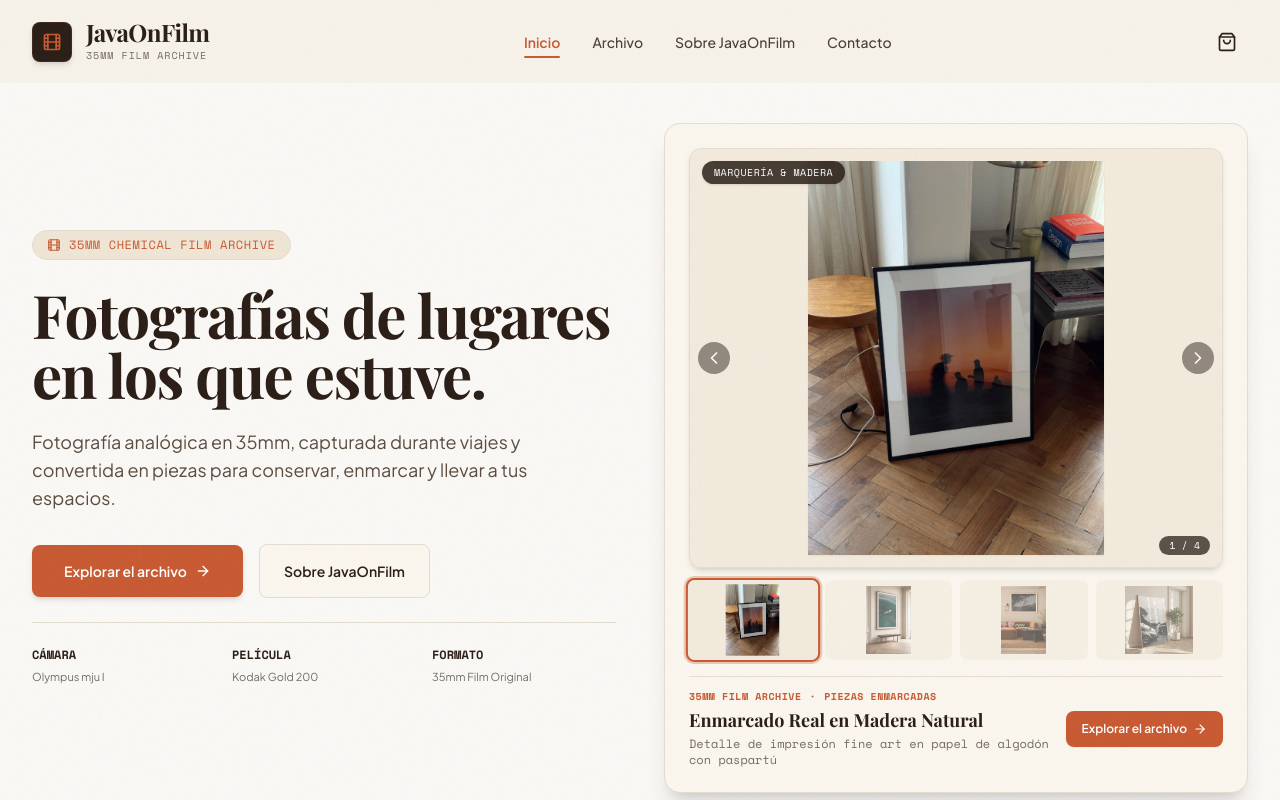
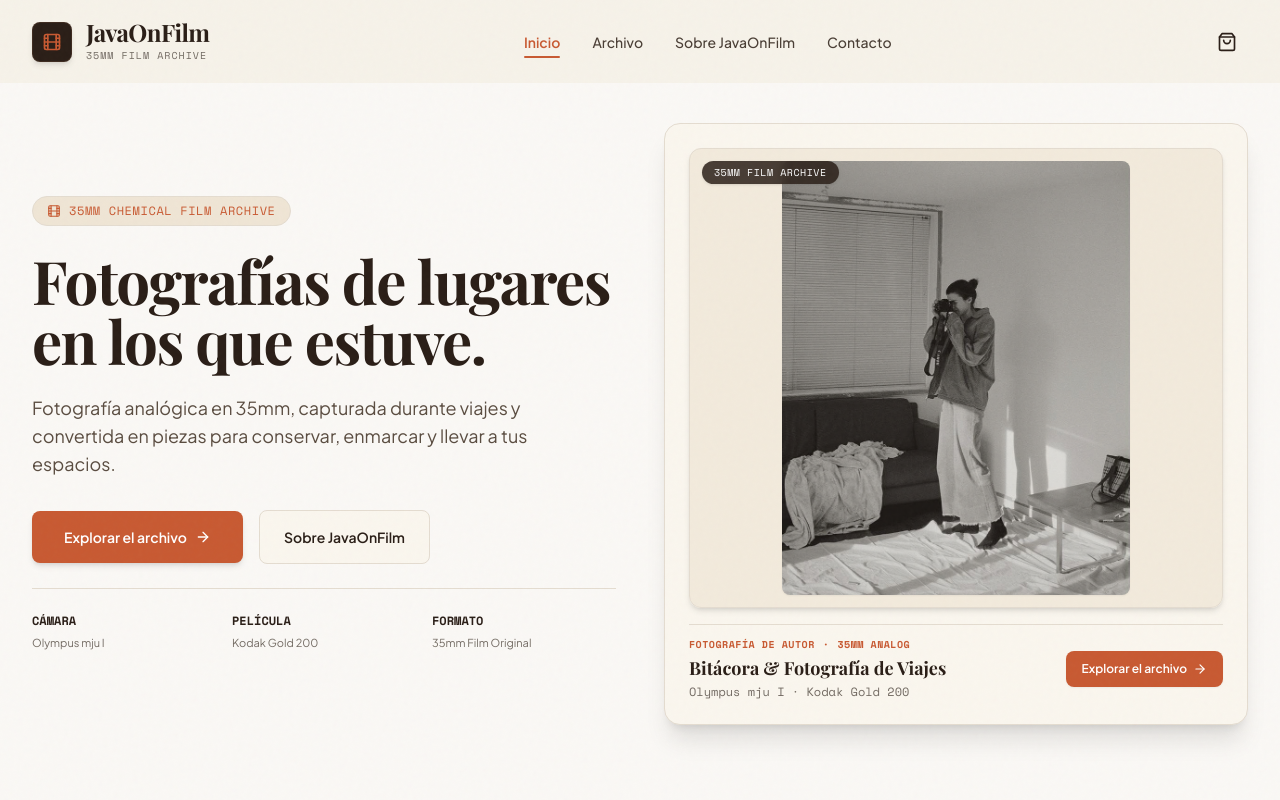
Before and after one commit to javigutierrezra/javaonfilm-web, a React (Vite) app: page / in a window 1280 px wide. Shown: the top 800 px of the page. Built offline with nearby package versions, Linux system fonts and the light colour scheme; a web font is replaced by a local one.

Commit message:
feat: actualizar imagen principal del Hero a la foto en blanco y negro del fotógrafo

```diff
--- a/src/pages/Home.jsx
+++ b/src/pages/Home.jsx
@@ -1,51 +1,11 @@
-import React, { useState } from 'react';
+import React from 'react';
 import { Link, useNavigate } from 'react-router-dom';
 import { PRODUCTS } from '../data/products';
 import ProductCard from '../components/ProductCard';
-import { ArrowRight, Compass, Film, ChevronLeft, ChevronRight } from 'lucide-react';
-
-const HERO_SLIDES = [
-  {
-    image: '/images/hero-framed-print.jpg',
-    badge: 'MARQUERÍA & MADERA',
-    title: 'Enmarcado Real en Madera Natural',
-    subtitle: 'Detalle de impresión fine art en papel de algodón con paspartú'
-  },
-  {
-    image: '/images/hero-room-surf.jpg',
-    badge: 'ESCALA EN ESPACIO',
-    title: 'Cuadro Gran Formato en Galería',
-    subtitle: 'Fotografía Análoga Ocean Surf 35mm en muro principal'
-  },
-  {
-    image: '/images/hero-room-couch.jpg',
-    badge: 'ESCALA EN LIVING',
-    title: 'Harmonía Fine Art en Espacios',
-    subtitle: 'Enmarcado horizontal fine art sobre sofás y salas de estar'
-  },
-  {
-    image: '/images/hero-room-porsche.jpg',
-    badge: 'GRAN FORMATO APOYADO',
-    title: 'Formato XL Classic B&W',
-    subtitle: 'Fotografía análoga enmarcada apoyada sobre piso de madera'
-  }
-];
+import { ArrowRight, Compass, Film } from 'lucide-react';
 
 export default function Home({ onOpenZoom }) {
   const navigate = useNavigate();
-  const [currentSlideIndex, setCurrentSlideIndex] = useState(0);
-  const featuredProducts = PRODUCTS.slice(0, 4);
-  const activeSlide = HERO_SLIDES[currentSlideIndex];
-
-  const handleNextSlide = (e) => {
-    e.stopPropagation();
-    setCurrentSlideIndex((prev) => (prev + 1) % HERO_SLIDES.length);
-  };
-
-  const handlePrevSlide = (e) => {
-    e.stopPropagation();
-    setCurrentSlideIndex((prev) => (prev - 1 + HERO_SLIDES.length) % HERO_SLIDES.length);
-  };
 
   return (
     <div className="space-y-20 pb-20">
@@ -105,82 +65,43 @@ export default function Home({ onOpenZoom }) {
 
             </div>
 
-            {/* Hero Featured Travel Prints Carousel Showcase */}
+            {/* Hero Featured Photographer Image Card */}
             <div className="lg:col-span-6 relative">
               <div className="relative mx-auto max-w-md lg:max-w-none">
 
                 {/* Archival Folder Card Showcase */}
-                <div
-                  className="bg-[#FAF6EE] p-4 sm:p-6 rounded-2xl shadow-xl border border-[#E4DCD0] group relative"
-                >
+                <div className="bg-[#FAF6EE] p-4 sm:p-6 rounded-2xl shadow-xl border border-[#E4DCD0] group relative">
+
                   {/* Main Image Viewport */}
                   <div
-                    className="relative overflow-hidden rounded-xl h-[360px] sm:h-[420px] bg-[#EFE5D5]/70 border border-[#E4DCD0] shadow-md cursor-pointer group/img flex items-center justify-center p-3"
+                    className="relative overflow-hidden rounded-xl h-[400px] sm:h-[460px] bg-[#EFE5D5]/70 border border-[#E4DCD0] shadow-md cursor-pointer group/img flex items-center justify-center p-3"
                     onClick={() => navigate('/prints')}
                   >
                     <img
-                      src={activeSlide.image}
-                      alt={activeSlide.title}
-                      className="max-w-full max-h-full object-contain group-hover/img:scale-105 transition-transform duration-700 shadow-sm"
+                      src="/images/hero-photographer.jpg"
+                      alt="Fotografía analógica 35mm JavaOnFilm"
+                      className="max-w-full max-h-full object-contain group-hover/img:scale-105 transition-transform duration-700 shadow-sm rounded-lg"
                     />
 
                     {/* Badge */}
                     <div className="absolute top-3 left-3 bg-[#2A1E17]/85 backdrop-blur-sm text-white px-3 py-1 rounded-full text-[10px] font-mono tracking-wider shadow">
-                      {activeSlide.badge}
+                      35MM FILM ARCHIVE
                     </div>
-
-                    {/* Carousel Navigation Arrows */}
-                    <button
-                      onClick={handlePrevSlide}
-                      className="absolute left-2 top-1/2 -translate-y-1/2 w-8 h-8 rounded-full bg-[#2A1E17]/60 hover:bg-[#2A1E17] text-white flex items-center justify-center backdrop-blur-sm transition opacity-80 hover:opacity-100 z-10"
-                      title="Ver foto anterior"
-                    >
-                      <ChevronLeft className="w-5 h-5" />
-                    </button>
-                    <button
-                      onClick={handleNextSlide}
-                      className="absolute right-2 top-1/2 -translate-y-1/2 w-8 h-8 rounded-full bg-[#2A1E17]/60 hover:bg-[#2A1E17] text-white flex items-center justify-center backdrop-blur-sm transition opacity-80 hover:opacity-100 z-10"
-                      title="Ver siguiente foto"
-                    >
-                      <ChevronRight className="w-5 h-5" />
-                    </button>
-
-                    {/* Slide Counter Indicator */}
-                    <div className="absolute bottom-3 right-3 bg-[#2A1E17]/75 backdrop-blur-sm text-white px-2.5 py-0.5 rounded-full text-[10px] font-mono">
-                      {currentSlideIndex + 1} / {HERO_SLIDES.length}
-                    </div>
-                  </div>
-
-                  {/* Thumbnails Row */}
-                  <div className="grid grid-cols-4 gap-2 mt-3">
-                    {HERO_SLIDES.map((slide, idx) => (
-                      <button
-                        key={idx}
-                        onClick={() => setCurrentSlideIndex(idx)}
-                        className={`relative rounded-lg overflow-hidden h-20 bg-[#EFE5D5]/70 border-2 transition-all p-1 flex items-center justify-center ${
-                          currentSlideIndex === idx
-                            ? 'border-[#C85A32] ring-2 ring-[#C85A32]/30 scale-105'
-                            : 'border-transparent opacity-60 hover:opacity-100'
-                        }`}
-                      >
-                        <img src={slide.image} alt={slide.title} className="max-w-full max-h-full object-contain" />
-                      </button>
-                    ))}
                   </div>
 
                   {/* Metadata & CTA */}
                   <div className="mt-4 pt-3 border-t border-[#E4DCD0] flex flex-col sm:flex-row sm:items-center justify-between gap-3">
                     <div>
                       <div className="flex items-center gap-2 text-[10px] font-mono text-[#C85A32] font-bold uppercase tracking-wider">
-                        <span>35MM FILM ARCHIVE</span>
+                        <span>FOTOGRAFÍA DE AUTOR</span>
                         <span>·</span>
-                        <span>PIEZAS ENMARCADAS</span>
+                        <span>35MM ANALOG</span>
                       </div>
                       <h3 className="font-serif font-bold text-base sm:text-lg text-[#2A1E17] mt-0.5">
-                        {activeSlide.title}
+                        Bitácora & Fotografía de Viajes
                       </h3>
                       <p className="text-xs font-mono text-[#736B63] mt-0.5">
-                        {activeSlide.subtitle}
+                        Olympus mju I · Kodak Gold 200
                       </p>
                     </div>
 
```
Also changed, not shown: public/images/hero-photographer.jpg (added).
